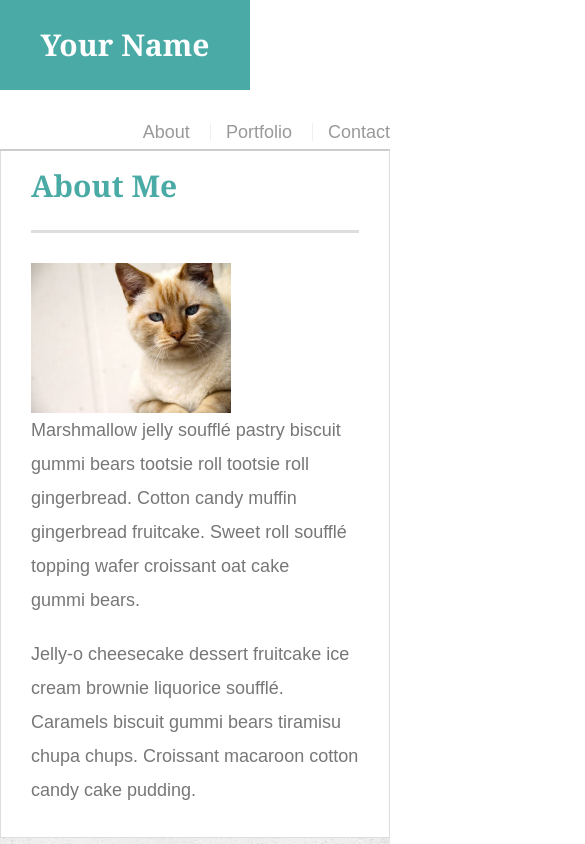
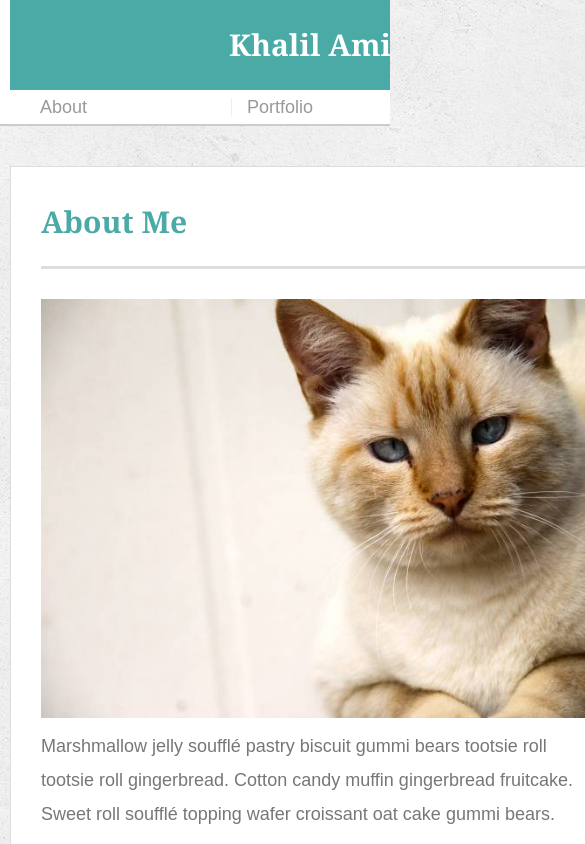
Before and after one commit to KhalilAmin/Responsive-Portfolio, a plain HTML site: page index.html in a window 390 px wide. Shown: the top 844 px of the page, 585 px wide, since content can reach past the window. Drawn offline with Linux system fonts and the light colour scheme.

Commit message:
finished

```diff
--- a/assets/css/style.css
+++ b/assets/css/style.css
@@ -14,7 +14,7 @@ body {
 
 .container {
   width: 100%;
-  max-width: 960px;
+  width: 960px;
   margin: 0 auto;
   clear: both;
 }
@@ -114,7 +114,7 @@ footer {
 .sidebar {
   float: right;
   width: 100%;
-  max-width: 270px;
+  width: 270px;
   padding: 30px;
   margin-bottom: 20px;
   background: #fff;
@@ -149,7 +149,7 @@ h3,
 .main-section {
   float: left;
   width: 100%;
-  max-width: 650px;
+  width: 650px;
   padding: 30px;
   margin: 0 0 40px;
   background: #fff;
@@ -237,3 +237,85 @@ input[type=submit] {
   background: #4aaaa5;
   border: 0 none;
 }
+
+
+@media only screen and (max-width: 980px) {
+  .container {
+    width: 960;
+  }
+  #logo {
+    margin-left: 10%;
+  }
+  .main-section {
+    margin-left: 10%;
+    width: 50%;
+  }
+  nav {
+    margin-right: 10%;
+  }
+  .sidebar {
+    margin-right: 10%;
+    width: 30%;
+  }
+  .auth-image {
+    float: none;
+    height: 100%;
+    width: 100%;
+  }
+}
+
+@media screen and (max-width: 768px) {
+  .container {
+    width: 600px;
+  }
+  .main-section {
+    width: 100%;
+    float: none;
+    margin: 0;
+    margin-bottom: 20px;
+  }
+  .sidebar {
+    width: 100%;
+    float: none;
+  }
+  .auth-image {
+    height: 50%;
+    width: 50%;
+    float: left;
+  }
+  nav {
+    margin: 0;
+    margin-top: 20px;
+  }
+  #logo {
+    margin: 0;
+  }
+}
+
+@media screen and (max-width: 640px) {
+  #main-container {
+    padding-top: 10px;
+  }
+  .container {
+    width: 620px;
+    margin: 0 10px;
+  }
+  #masthead {
+    position: static;
+  }
+  #logo {
+    width: 100%;
+  }
+  nav {
+    width: 100%;
+    margin: 0 auto;
+  }
+  a {
+    width: 30%;
+  }
+  .auth-image {
+    float: none;
+    height: 100%;
+    width: 100%;
+  }
+}
--- a/index.html
+++ b/index.html
@@ -3,7 +3,7 @@
 
 <head>
   <meta charset="UTF-8">
-  <title>About | Your Name</title>
+  <title>About | Khalil Amin</title>
   <link rel="stylesheet" type="text/css" href="assets/css/reset.css">
   <link rel="stylesheet" type="text/css" href="assets/css/style.css">
 </head>
@@ -12,7 +12,7 @@
 
   <header id="masthead">
     <div class="container">
-      <a href="index.html" id="logo">Your Name</a>
+      <a href="index.html" id="logo">Khalil Amin</a>
       <nav>
         <a href="index.html">About</a>
         <a href="portfolio.html">Portfolio</a>
@@ -25,7 +25,7 @@
     <section class="main-section">
       <h1>About Me</h1>
 
-      <img src="assets/images/cat.jpg" class="auth-image" alt="Your Name">
+      <img src="assets/images/cat.jpg" class="auth-image" alt="Khalil Amin">
 
       <p>Marshmallow jelly souffl&eacute; pastry biscuit gummi bears tootsie roll tootsie roll gingerbread. Cotton candy muffin gingerbread fruitcake. Sweet roll souffl&eacute; topping wafer croissant oat cake gummi&nbsp;bears.</p>
 
@@ -46,7 +46,7 @@
 
   <footer>
     <div class="container">
-      Copyright &copy; 2017 Your Name
+      Copyright &copy; 2017 Khalil Amin
     </div>
   </footer>
 </body>
```
Also changed, not shown: contact.html (+3 -3 lines), portfolio.html (+2 -2 lines).
